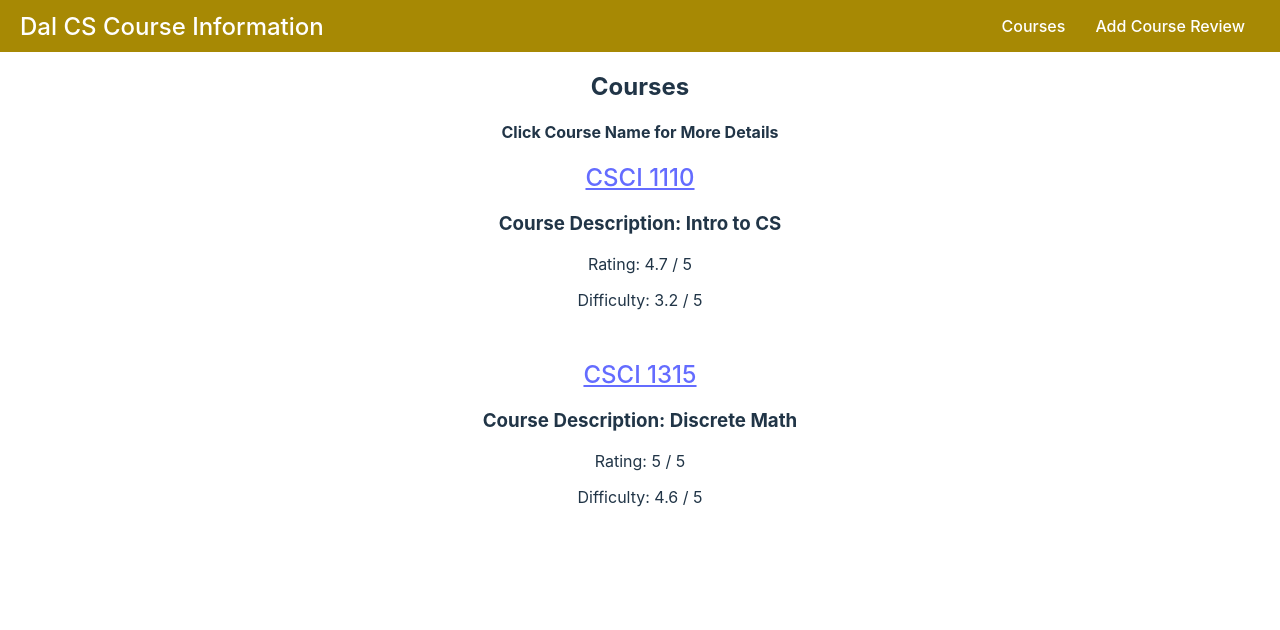
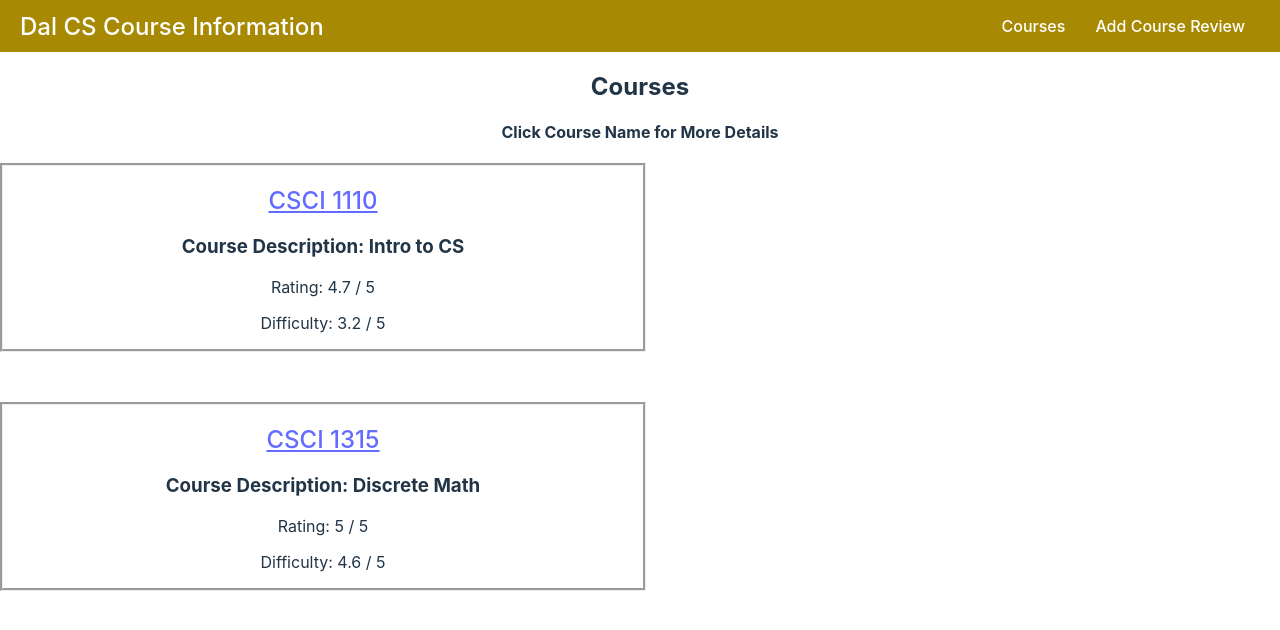
Before and after one commit to MrozMichael/CS_Course_Reviews, a React (Vite) app in the folder client/: page /courses in a window 1280 px wide. Shown: the top 630 px of the page. Built offline with nearby package versions, Linux system fonts and the light colour scheme.

Commit message:
fix DetailedCoursePage to include header

```diff
--- a/client/src/main.jsx
+++ b/client/src/main.jsx
@@ -3,12 +3,12 @@ import * as ReactDOM from "react-dom/client";
 import { createBrowserRouter, RouterProvider } from "react-router-dom";
 import "./index.css";
 import Home from "./pages/Home";
-import Tasks from "./pages/Tasks";
 import { CoursesProvider } from "./context/CoursesContext";
 import Form from "./pages/Form";
 import Courses from "./pages/Courses";
 import CourseReviewForm from "./pages/CourseReviewForm";
 import CourseDetails from "./components/CourseDetails";
+import DetailedCoursePage from "./pages/DetailedCoursePage";
 
 const router = createBrowserRouter([
   {
@@ -35,7 +35,7 @@ const router = createBrowserRouter([
   },
   {
     path: "/courses/:id",
-    element: <CourseDetails/>
+    element: <DetailedCoursePage/>
   }
 ]);
 
--- a/client/src/pages/CourseReviewForm.jsx
+++ b/client/src/pages/CourseReviewForm.jsx
@@ -4,7 +4,7 @@ import Header from "../components/Header";
 const CourseReviewForm = () => {
   return (
     <>
-      <Header />
+      <Header/>
       <div>
         Course Review Form Will go Here!
         <p>Add menu of all existing courses so user can select which to review</p>
--- a/client/src/pages/Courses.jsx
+++ b/client/src/pages/Courses.jsx
@@ -17,7 +17,7 @@ const Courses = () => {
         (
           <div className="courses_list">
             {courses.map(course => (
-              <div className="course_separator">
+              <div className="single_course">
               <Course course={course}/>
               </div>
             ))}
--- a/client/src/pages/CourseDetails.jsx
+++ b/client/src/pages/DetailedCoursePage.jsx
@@ -1,11 +1,9 @@
 import React, { useState } from "react";
 import Header from "../components/Header";
 import "../styles/Courses.css";
-import { useCourses } from "../context/CoursesContext";
 import CourseDetails from "../components/CourseDetails";
-import { useParams } from "react-router-dom";
 
-const CourseDetails = ({course}) => {
+const DetailedCoursePage = ({course}) => {
   return (
     <>
       <Header />
@@ -14,4 +12,4 @@ const CourseDetails = ({course}) => {
   );
 };
 
-export default Courses;
+export default DetailedCoursePage;
--- a/client/src/pages/Home.jsx
+++ b/client/src/pages/Home.jsx
@@ -10,7 +10,6 @@ const Home = () => {
         <h2>front end todos:</h2>
         <ul>
           <li>add course review form</li>
-          <li>Make a page for a single Course component w more details</li>
           <li> Make a proper homepage</li>
         </ul>
       </div>
--- a/client/src/styles/Courses.css
+++ b/client/src/styles/Courses.css
@@ -2,6 +2,8 @@
     text-align: center;
 }
 
-.course_separator {
+.single_course {
     margin-bottom: 50px;
+    border-style: groove;
+    max-width: 50%;
 }
```
